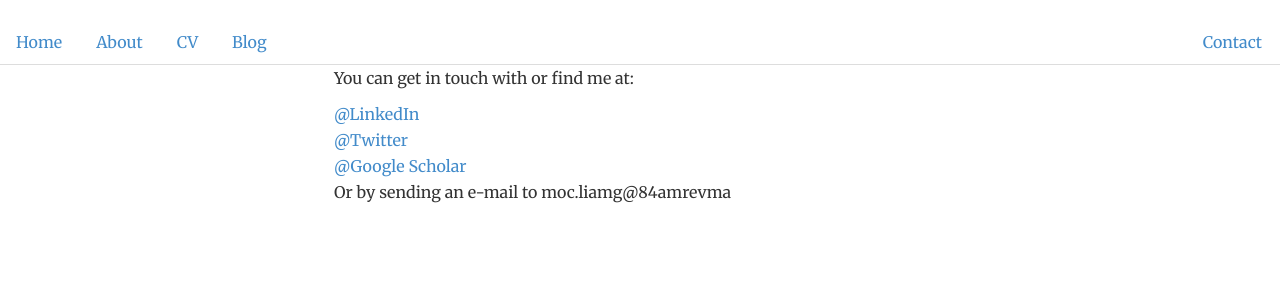
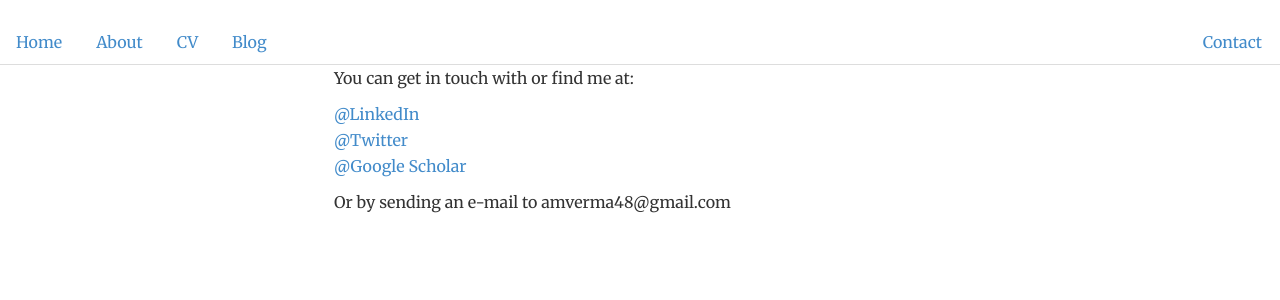
Before and after one commit to AkashMVerma/akashmadhusudan.github.io, a Jekyll site: the page built from contact/index.html, in a window 1280 px wide. Shown: the top 300 px of the page. Built offline with Jekyll 4.4.1, drawn with Linux system fonts in a browser that asks for light colours.

Commit message:
Update index.html

```diff
--- a/contact/index.html
+++ b/contact/index.html
@@ -11,7 +11,7 @@ description: Contact information for Akash Madhusudan.
 	<li><a href="https://www.linkedin.com/in/akash-m-verma/?originalSubdomain=be">@LinkedIn</a></li>
 	<li><a href="https://x.com/akashmverma1">@Twitter</a></li>
 	<li><a href="https://scholar.google.com/citations?user=WFIbpuAAAAAJ&hl=en">@Google Scholar</a></li>
-	<li>Or by sending an e-mail to <span class="obfuscate">amverma48@gmail.com</span></li>
 	</ul>
+	<p>Or by sending an e-mail to amverma48@gmail.com</p>
 
 </div>
```
